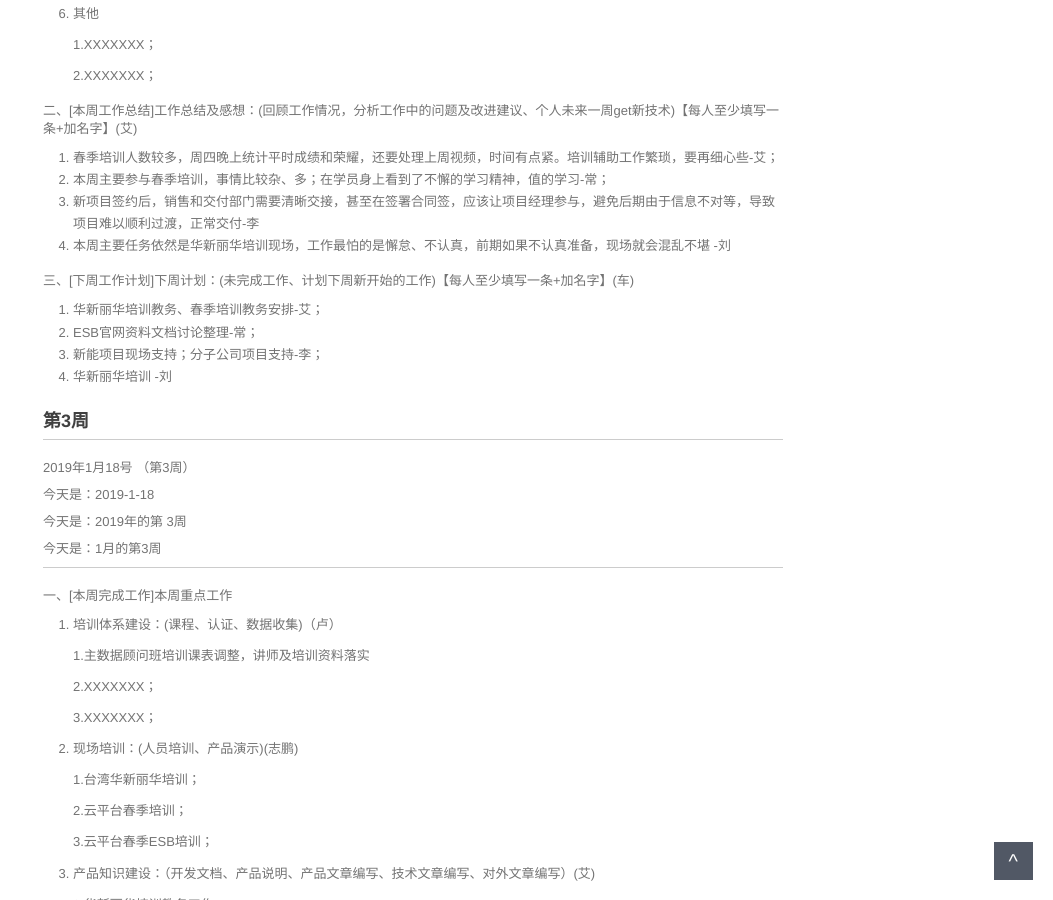
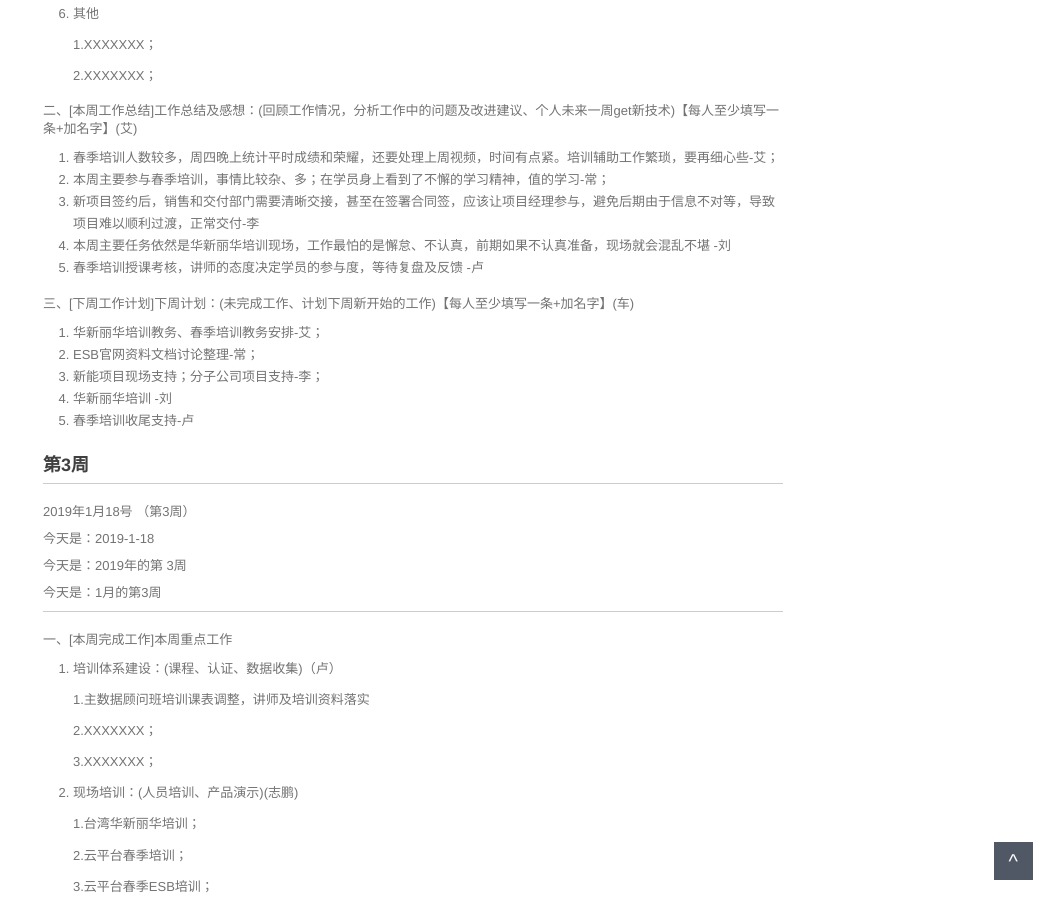
Before and after one commit to walllFlower/blog, a Jekyll site: the page built from _posts/2018-07-17-day_report_cxz.md, in a window 1280 px wide and 900 px high, scrolled down 2313 px. Shown: the whole window, without its empty margins (227-1280 px from the left). Built offline with Jekyll 4.4.1, drawn with Linux system fonts in a browser that asks for light colours; comment, search, counter and statistics services are not loaded; some of the changed text lies outside the part shown.

Commit message:
Update 2018-07-17-day_report_cxz.md

```diff
--- a/_posts/2018-07-17-day_report_cxz.md
+++ b/_posts/2018-07-17-day_report_cxz.md
@@ -74,7 +74,7 @@ categories: 技术运营工作周报
 1. 华新丽华培训教务工作进行中，春季培训教务工作等待收尾-艾；
 2. 本周主要对培训期间出现的问题进行解决，包含前期文档漏洞、二期案例调试、组件中问题等内容-刘；
 3. 春季培训助教工作，后期培训视频剪辑等工作-孙超；
-4. XXXXXXX-王；
+4. 春季培训工作收尾，报道、培训后支持-卢；
 
 三、[下周工作计划]下周计划：(未完成工作、计划下周新开始的工作)【每人至少填写一条+加名字】(车)
 
@@ -150,6 +150,7 @@ categories: 技术运营工作周报
 2. 本周主要参与春季培训，事情比较杂、多；在学员身上看到了不懈的学习精神，值的学习-常；
 3. 新项目签约后，销售和交付部门需要清晰交接，甚至在签署合同签，应该让项目经理参与，避免后期由于信息不对等，导致项目难以顺利过渡，正常交付-李
 4. 本周主要任务依然是华新丽华培训现场，工作最怕的是懈怠、不认真，前期如果不认真准备，现场就会混乱不堪 -刘
+5. 春季培训授课考核，讲师的态度决定学员的参与度，等待复盘及反馈 -卢
 
 三、[下周工作计划]下周计划：(未完成工作、计划下周新开始的工作)【每人至少填写一条+加名字】(车)
 
@@ -157,6 +158,7 @@ categories: 技术运营工作周报
 2. ESB官网资料文档讨论整理-常；
 3. 新能项目现场支持；分子公司项目支持-李；
 4. 华新丽华培训 -刘
+5. 春季培训收尾支持-卢
 
 
 ###  第3周
```
